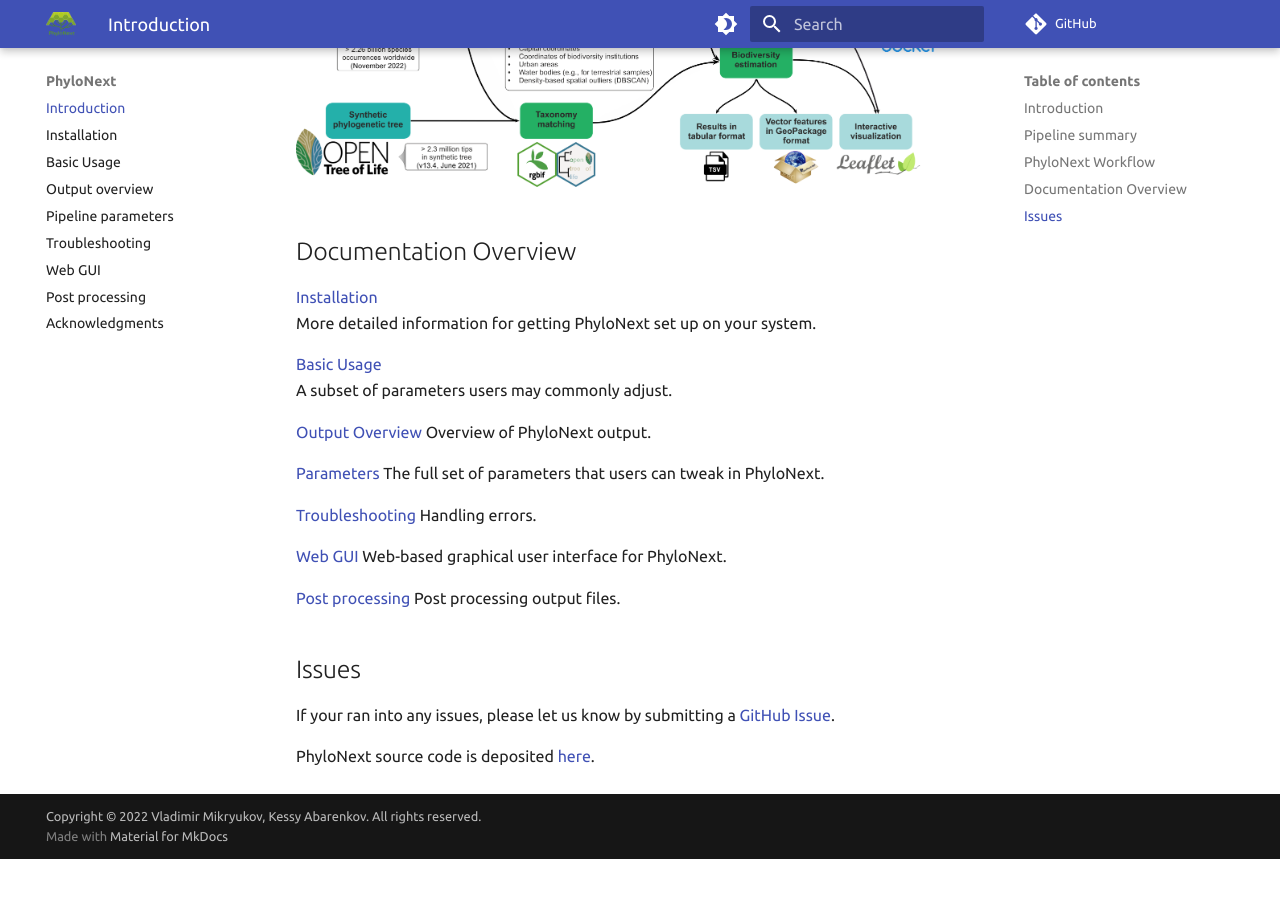
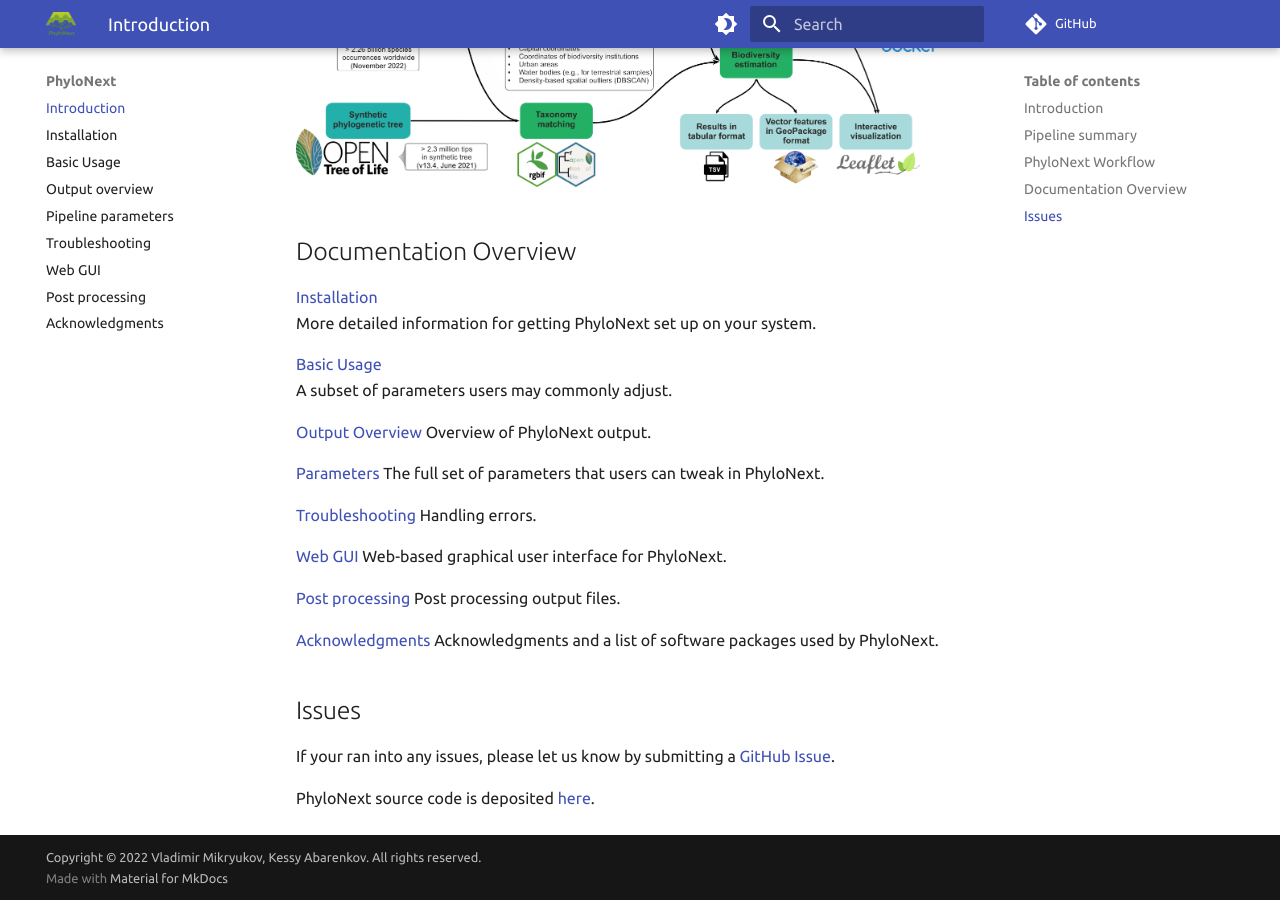
Before and after one commit to vmikk/phylonext_manual, an MkDocs documentation site: the page built from docs/index.md, in a window 1280 px wide and 900 px high, scrolled down 1192 px. Built offline with MkDocs 1.6.1 and Material for MkDocs 9.7.7, drawn with Linux system fonts in a browser that asks for light colours; comment, search, counter and statistics services are not loaded; before the commit the page ends 2051 px from its top, so only the background shows below that.

Commit message:
add acknowledgments

```diff
--- a/docs/index.md
+++ b/docs/index.md
@@ -50,6 +50,9 @@ Web-based graphical user interface for PhyloNext.
 [Post processing](post.md)
 Post processing output files.
 
+[Acknowledgments](acknowledgements.md)
+Acknowledgments and a list of software packages used by PhyloNext.
+
 ## Issues
 
 If your ran into any issues, please let us know by submitting a [GitHub Issue](https://github.com/vmikk/PhyloNext/issues).
```
